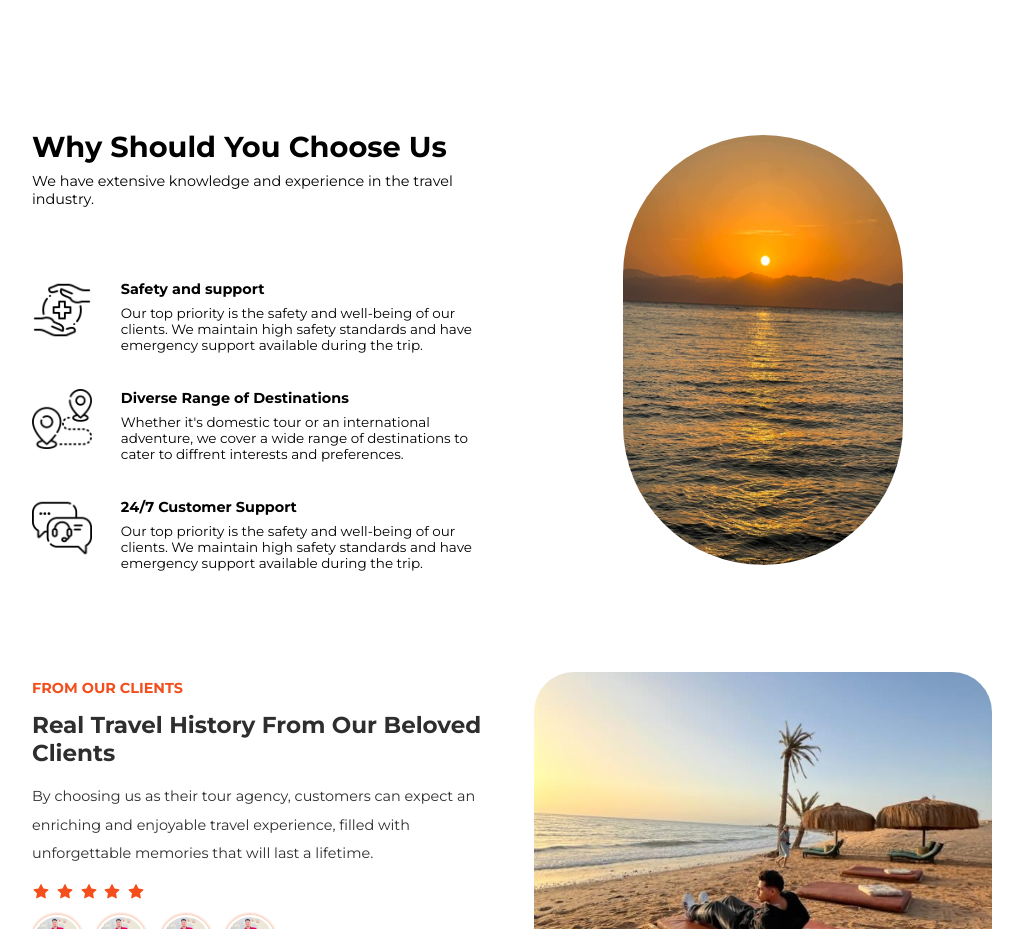
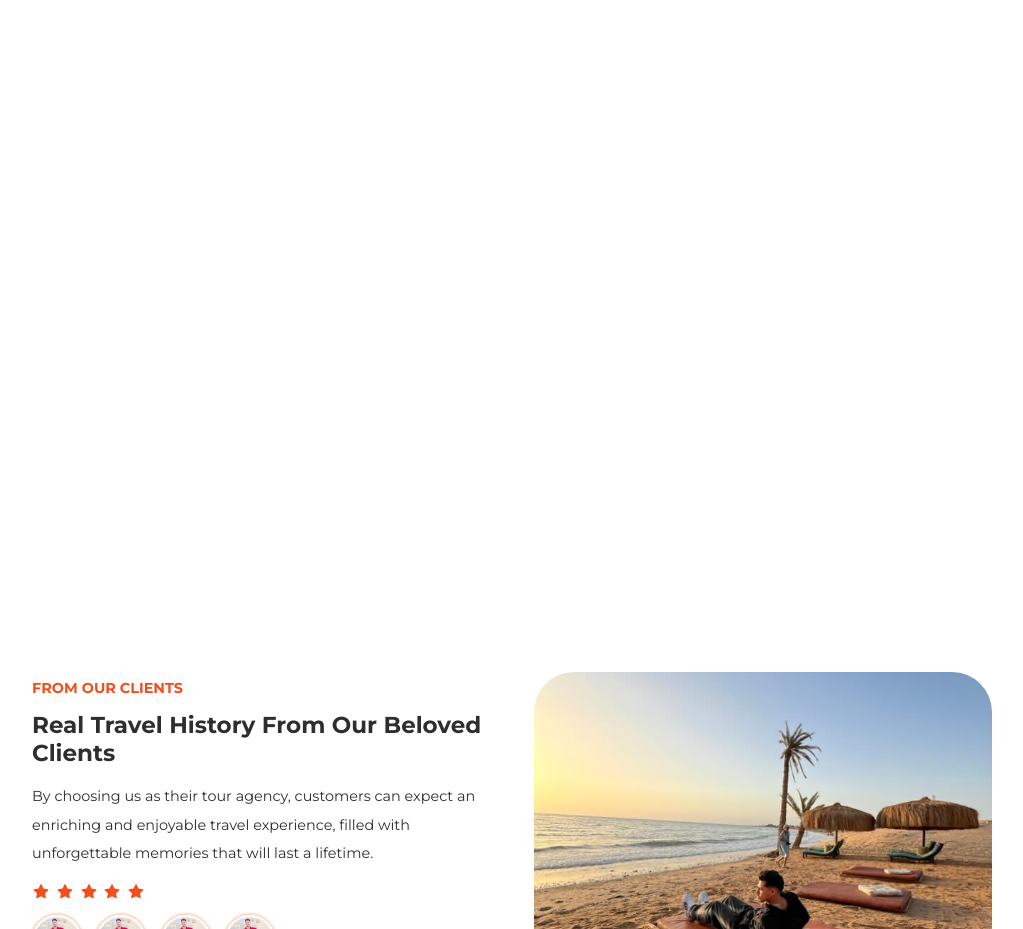
Before and after one commit to AhmedSaadRF/Trips-Website, a React (Vite) app: page / in a window 1280 px wide. Shown: the part 2140-3069 px from the top of the page, without its empty margins (128-1151 px from the left). Built offline with nearby package versions, Linux system fonts and the light colour scheme.

Commit message:
Upload Project

```diff
--- a/src/components/Portifolio/Portifolio.jsx
+++ b/src/components/Portifolio/Portifolio.jsx
@@ -1,4 +1,6 @@
-import React from 'react'
+import React, { useEffect } from 'react'
+import AOS from 'aos'
+import 'aos/dist/aos.css'
 import "./Portifolio.css"
 import icon1 from '../../Assets/protection.png'
 import icon2 from '../../Assets/destination.png'
@@ -6,48 +8,51 @@ import icon3 from '../../Assets/online-chat_2600354.png'
 import image from '../../Assets/image.jpg'
 
 export default function Portifolio() {
+  useEffect(() => {
+    AOS.init({ duration: 2000 })
+  }, [])
   return (
     <div className='portifolio section container'>
       <div className="secContainer3 grid">
         <div className="leftContent">
           <div className="secHeading">
-            <h3>Why Should You Choose Us</h3>
-            <p>We have extensive knowledge and experience in the travel industry.</p>
+            <h3 data-aos="fade-up">Why Should You Choose Us</h3>
+            <p data-aos="fade-up">We have extensive knowledge and experience in the travel industry.</p>
           </div>
           <div className="grid">
-            <div className="singlePortifolio flex">
+            <div className="singlePortifolio flex" data-aos="fade-up">
               <div className="iconDiv">
                 <img src={icon1} alt="Icon image" />
               </div>
-              <div className="infor">
-                <h4>Safety and support</h4>
-                <p>Our top priority is the safety and well-being of our clients. We maintain high safety standards and have emergency support available during the trip.</p>
+              <div className="infor" data-aos="fade-up">
+                <h4 data-aos="fade-up">Safety and support</h4>
+                <p data-aos="fade-up">Our top priority is the safety and well-being of our clients. We maintain high safety standards and have emergency support available during the trip.</p>
               </div>
             </div>
 
-            <div className="singlePortifolio flex">
+            <div className="singlePortifolio flex" data-aos="fade-up">
               <div className="iconDiv">
                 <img src={icon2} alt="Icon image" />
               </div>
-              <div className="infor">
-                <h4>Diverse Range of Destinations</h4>
-                <p>Whether it&#39;s domestic tour or an international adventure, we cover a wide range of destinations to cater to diffrent interests and preferences.</p>
+              <div className="infor" data-aos="fade-up">
+                <h4 data-aos="fade-up">Diverse Range of Destinations</h4>
+                <p data-aos="fade-up">Whether it&#39;s domestic tour or an international adventure, we cover a wide range of destinations to cater to diffrent interests and preferences.</p>
               </div>
             </div>
 
-            <div className="singlePortifolio flex">
+            <div className="singlePortifolio flex" data-aos="fade-up">
               <div className="iconDiv">
                 <img src={icon3} alt="Icon image" />
               </div>
-              <div className="infor">
-                <h4>24/7 Customer Support</h4>
-                <p>Our top priority is the safety and well-being of our clients. We maintain high safety standards and have emergency support available during the trip.</p>
+              <div className="infor" data-aos="fade-up">
+                <h4 data-aos="fade-up">24/7 Customer Support</h4>
+                <p data-aos="fade-up">Our top priority is the safety and well-being of our clients. We maintain high safety standards and have emergency support available during the trip.</p>
               </div>
             </div>
           </div>
         </div>
 
-        <div className="rightContent">
+        <div className="rightContent" data-aos="fade-down">
           <img src={image} alt="Image" />
         </div>
       </div>
```
